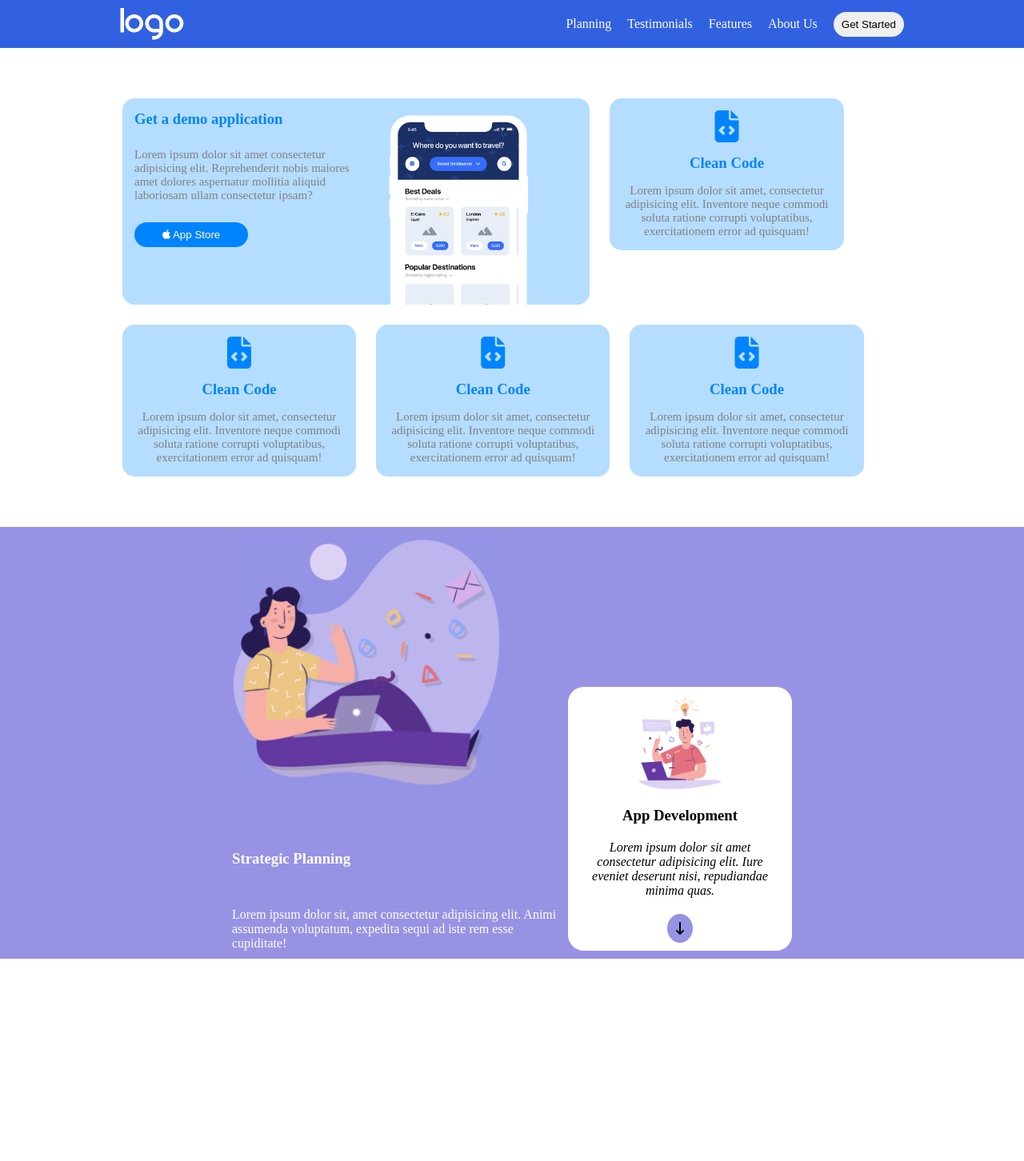
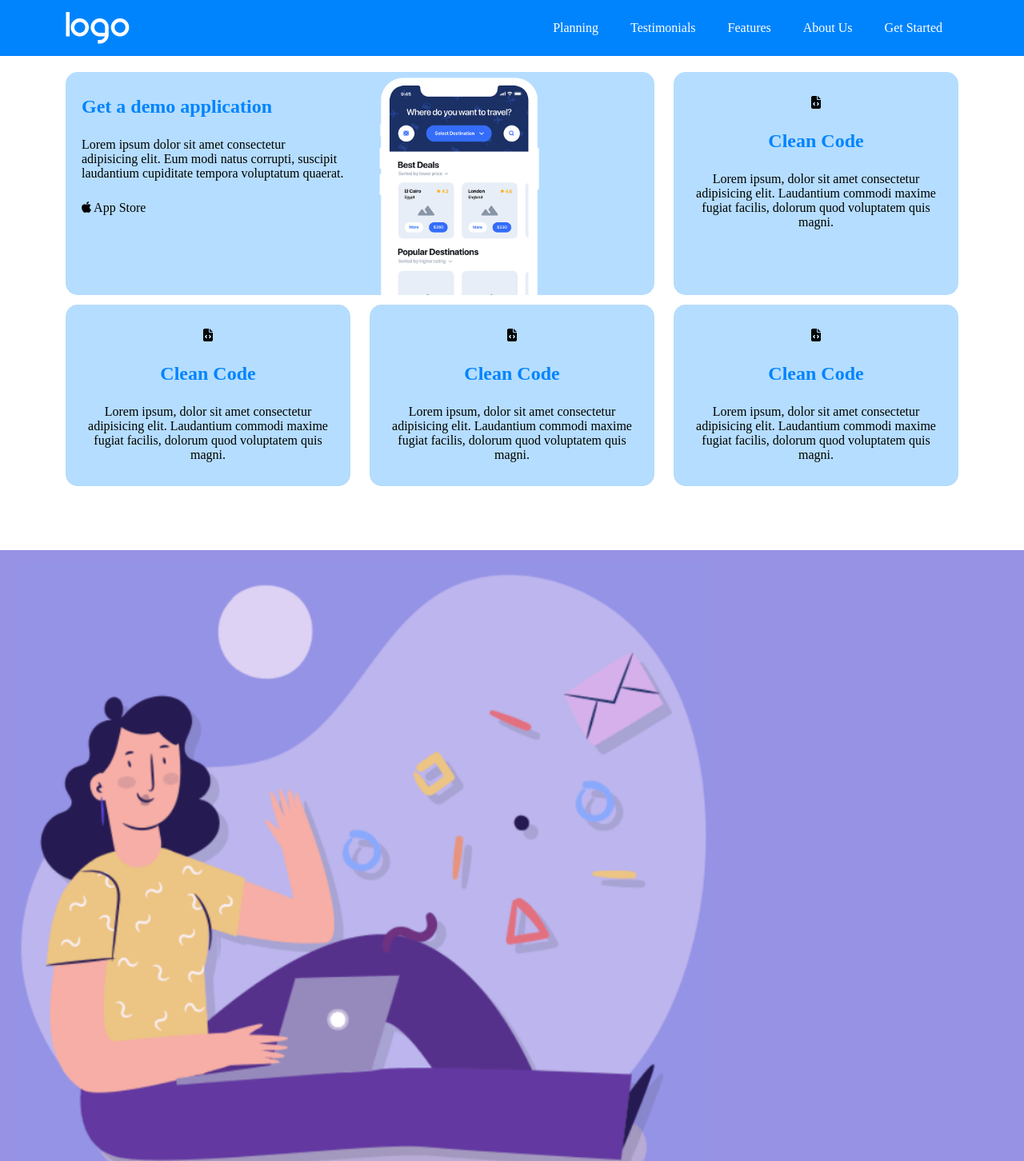
Before and after one commit to giannisaladino/htmlcss-responsive-layout, a plain HTML site: page index.html in a window 1280 px wide. Shown: the top 1452 px of the page at 80% size. Before the commit the page ends 1199 px from the top, so only its background shows below. Drawn offline with Linux system fonts and the light colour scheme.

Commit message:
FIXED:header-hero-planning-section

```diff
--- a/css/app.css
+++ b/css/app.css
@@ -1,10 +1,3 @@
-/* RESET */
-
-.body {
-    font-family: Georgia, 'Times New Roman', Times, serif;
-}
-
-
 * {
 	margin: 0;
 	padding: 0;
@@ -30,244 +23,194 @@ li {
     list-style: none;
 }
 
+.col-12 {
+    width: 100%;
+}
 
 /* LAYOUT */
 
 .container {
-	max-width: 1000px;
-	margin: 0 auto;
+    max-width: 1164px;
 }
 
-.container-sm {
-    max-width: 700px;
+.containers-sm {
+    max-width: 904px;
+}
+
+.container,
+.containers-sm {
     margin: 0 auto;
+    padding: 0 12px;
 }
 
 .row {
     display: flex;
     flex-wrap: wrap;
+    row-gap: 12px;
 }
 
-.col{
-	width: 100%;
+.row > * {
+    padding: 0 12px;
 }
 
-
-/* style */
-
-
 /* HEADER */
-
 .page-header {
-	background-color: rgb(49, 97, 224);
+    background-color: #0084FD;
     color: white;
+    padding: 15px 0 ;
 }
 
-.page-header .row {
+.nav {
     justify-content: space-between;
     align-items: center;
-	padding: 10px;
 }
 
-.page-header ul {
+.logo {
+    display: block;
+}
+
+.hamburger {
+    font-size: 24px;
+}
+
+.main-menu {
     display: none;
+}
+
+.menu-item a {
+    display: block;
+    padding: 0 20px;
+    line-height: 30px;
 }
 
 
 /* HERO */
 
-.hero .row {
-	padding: 13px;
-	gap: 25px;
+.hero {
+    padding: 20px 0;
 }
 
-.big-card {
-	background-color: #B5DDFF;
-	display: flex;
-	flex-wrap: wrap;
-	gap: 25px;
-	border-radius: 15px;
-	padding-top: 15px;
-	padding-left: 15px;
+/* CARD */
+
+[class^=col-] > .card {
+    height: 100%;
 }
 
-.big-card .col {
-	display: flex;
-	flex-direction: column;
-	align-items: flex-start;
-	gap: 25px;
+.feature-card {
+    background-color: #B5DDFF;
+    border-radius: 15px;
 }
 
-.col img {
-	width: 80%;
-}
-
-.card {
-	background-color: #B5DDFF;
-	border-radius: 15px;
-	display: flex;
-	flex-direction: column;
-	gap: 15px;
-	padding: 15px;
-	text-align: center;
-}
-
-.card i {
-	color: #0084FD;
-	font-size: 40px;
-}
-
-.card-title {
+.feature-title {
     color: #0084FD;
 }
 
-.card-description {
-	color: gray;
-	font-size: 15px;
+
+.feature-card .card-body {
+    display: flex;
+    flex-direction: column;
+    gap: 25px;
+    align-items: center;
+    text-align: center;
+    padding: 30px 20px;
+}
+
+.feature-card.card__landscape {
+    display: flex;
+    flex-wrap: wrap;
+}
+
+.feature-card.card__landscape .card-body {
+    text-align: left;
+    align-items: flex-start;
+}
+
+.feature-card .card-img img {
+    display: block;
+    margin: 0 auto;
+    width: 250px;
 }
 
 
-/* PLANNING */
+/* PLANNING-SECTION  */
+
+.planning {
+    margin-top: 60px;
+    background-color: #9792E4;
+    padding: 15px 10px;
+}
 
 .planning-card-violet {
     color: white;
-	display: flex;
-	flex-wrap: wrap;
-	justify-content: flex-start;
-	gap: 20px;
 }
 
+.planning-card-violet img {
+    width: 70%;
+    margin-bottom: 50px;
+}
 
 .planning-card-white {
     background-color: white;
     color: black;
-	border-radius: 20px;
-	display: flex;
-	flex-wrap: wrap;
-	justify-content: center;
+    border-radius: 15px;
     text-align: center;
-	gap: 20px;
+    padding: 15px 10px;
 }
 
-.arrow {
+.planning-card-white img {
+    width: 60%;
+}
+
+.planning-card-white h3 {
+    font-size: 25px;
+    margin-bottom: 20px;
+}
+
+.planning-card-white p {
+    margin-bottom: 20px;
+}
+
+.planning-card-white .arrow {
+    aspect-ratio: 1/1;
+    border-radius: 50%;
     background-color: #9792E4;
-	padding: 10px;
-	border-radius: 75%;
+    padding: 15px;
+}
+
+.planning-title {
+    margin-bottom: 30px;
+    font-size: 25px;
 }
 
 
-/* utilities */
+/* responsive */
 
-.margin-section {
-	margin-top: 50px;
+@media (min-width: 768px) {
+    .feature-card .card-img img {
+        margin: 0;
     }
 
-.flex {
+    .col-md-4 {
+        width: calc(4 * 100% / 12);
+    }
+
+    .col-md-8 {
+        width: calc(8 * 100% / 12);
+    }
+}
+
+@media (min-width: 992px) {
+    /* header */
+    .main-menu {
         display: flex;
     }
 
-.between {
-	justify-content: space-between;
+    .hamburger {
+        display: none;
     }
 
-.center {
-	justify-content: center;
-}
-
-.end {
-	justify-content: flex-end;
-}
-
-.column {
-	flex-direction: column;
-}
-
-.align-start {
-	align-items: flex-start;
-}
-
-.no-wrap {
-	flex-wrap: nowrap;
-}
-
-.gap {
-	gap: 25px;
-}
-
-.btn {
-	border: none;
-	border-radius: 999px;
-	padding: 8px 10px;
-}
-
-.blu-btn {
-	border: none;
-	border-radius: 999px;
-	padding: 8px 35px;
-	background-color: #0084FD;
-	color: white;
-}
-
-
-.bg-violet {
-	background-color: #9792E4;
-}
-
-.pd20 {
-	padding: 10px 20px;
-}
-
-/* responsive */
-
-@media (min-width: 500px) {
-	.col-8 {
-		width: 60%;
-	}
-
-	.col-4 {
-		width: 30%;
-	}
-
-}
-
-@media (min-width: 835px) {
-	.page-header .hamburger {
-		display: none;
-	}
-	.page-header ul {
-		display: flex;
-		gap: 20px;
-		align-items: baseline;
-	}
-
-	.big-card {
-		flex-wrap: nowrap;
-	}
-
-	.planning .container {
-		max-width: 700px;
-		margin: 0 auto;
-	}
-
-	.planning .col-60 {
-		width: 60%;
-	}
-
-	.planning .col-40 {
-		width: 40%;
-	}
-
-	.planning-card-violet {
-		flex-direction: column;
-		align-items: flex-start;
-		gap: 50px;
-	}
-
-	.planning-card-violet img {
-		margin-bottom: 30px;
-	}
-
-	.planning-card-white img {
+    /* hero */
+    .feature-card.card__landscape > * {
         width: 50%;
     }
 }
--- a/index.html
+++ b/index.html
@@ -10,92 +10,123 @@
 <body>
     <header class="page-header">
         <div class="container">
-            <div class="row">
-                <img src="./img/logo.png" alt="">
+            <nav class="row nav">
+                <div><img class="logo" src="./img/logo.png" alt=""></div>
+                <div>
                     <div class="hamburger">
                         <i class="fa-solid fa-bars"></i>
                     </div>
-                    <ul>
-                        <li>Planning</li>
-                        <li>Testimonials</li>
-                        <li>Features</li>
-                        <li>About Us</li>
-                        <li><button class="btn">Get Started</button></li>
+
+                    <ul class="main-menu">
+                        <li class="menu-item"><a href="#">Planning</a></li>
+                        <li class="menu-item"><a href="#">Testimonials</a></li>
+                        <li class="menu-item"><a href="#">Features</a></li>
+                        <li class="menu-item"><a href="#">About Us</a></li>
+                        <li class="menu-item"><a href="#">Get Started</a></li>
                     </ul>
                 </div>
+            </nav>
         </div>
     </header>
 
-    <section class="hero margin-section">
+    <main>
+        <section class="hero">
             <div class="container">
                 <div class="row">
-                <div class="col col-8">
-                    <div class="big-card">
-                        <div class="col">
-                            <h3 class="card-title">Get a demo application</h3>
-                            <p class="card-description">Lorem ipsum dolor sit amet consectetur adipisicing elit.
-                                    Reprehenderit nobis maiores amet dolores aspernatur mollitia aliquid laboriosam ullam consectetur ipsam?
+                    <div class="col-12 col-md-8">
+                        <div class="card feature-card card__landscape">
+                            <div class="card-body">
+                                <h2 class="feature-title">Get a demo application</h2>
+                                <p>
+                                    Lorem ipsum dolor sit amet consectetur adipisicing elit. Eum modi natus corrupti, suscipit laudantium cupiditate tempora voluptatum quaerat.
                                 </p>
-                            <button class="blu-btn"><i class="fa-brands fa-apple"></i> App Store</button>
+                                <a href="#">
+                                    <i class="fa-brands fa-apple"></i> App Store
+                                </a>
                             </div>
-                        <div class="col"><img src="./img/phone.png" alt=""></div>
+
+                            <div class="card-img">
+                                <img src="./img/phone.png" alt="">
                             </div>
                         </div>
-                <div class="col col-4">
-                    <div class="card">
-                        <div><i class="fa-solid fa-file-code"></i></div>
-                        <h3 class="card-title">Clean Code</h3>
-                        <p class="card-description">Lorem ipsum dolor sit amet, consectetur adipisicing elit. Inventore neque commodi soluta ratione corrupti voluptatibus, exercitationem error ad quisquam!</p>
+                    </div>
+                    <div class="col-12 col-md-4">
+                        <div class="card feature-card">
+                            <div class="card-body">
+                                <span class="feature-icon">
+                                    <i class="fa-solid fa-file-code"></i>
+                                </span>
+                                <h2 class="feature-title">Clean Code</h2>
+                                <p>
+                                    Lorem ipsum, dolor sit amet consectetur adipisicing elit. Laudantium commodi maxime fugiat facilis, dolorum quod voluptatem quis magni.
+                                </p>
                             </div>
                         </div>
-
-                <div class="col col-4">
-                    <div class="card">
-                        <div><i class="fa-solid fa-file-code"></i></div>
-                        <h3 class="card-title">Clean Code</h3>
-                        <p class="card-description">Lorem ipsum dolor sit amet, consectetur adipisicing elit. Inventore neque commodi soluta ratione corrupti voluptatibus, exercitationem error ad quisquam!</p>
+                    </div>
+                    <div class="col-12 col-md-4">
+                        <div class="card feature-card">
+                            <div class="card-body">
+                                <span class="feature-icon">
+                                    <i class="fa-solid fa-file-code"></i>
+                                </span>
+                                <h2 class="feature-title">Clean Code</h2>
+                                <p>
+                                    Lorem ipsum, dolor sit amet consectetur adipisicing elit. Laudantium commodi maxime fugiat facilis, dolorum quod voluptatem quis magni.
+                                </p>
                             </div>
                         </div>
-
-                <div class="col col-4">
-                    <div class="card">
-                        <div><i class="fa-solid fa-file-code"></i></div>
-                        <h3 class="card-title">Clean Code</h3>
-                        <p class="card-description">Lorem ipsum dolor sit amet, consectetur adipisicing elit. Inventore neque commodi soluta ratione corrupti voluptatibus, exercitationem error ad quisquam!</p>
+                    </div>
+                    <div class="col-12 col-md-4">
+                        <div class="card feature-card">
+                            <div class="card-body">
+                                <span class="feature-icon">
+                                    <i class="fa-solid fa-file-code"></i>
+                                </span>
+                                <h2 class="feature-title">Clean Code</h2>
+                                <p>
+                                    Lorem ipsum, dolor sit amet consectetur adipisicing elit. Laudantium commodi maxime fugiat facilis, dolorum quod voluptatem quis magni.
+                                </p>
                             </div>
                         </div>
-
-                <div class="col col-4">
-                    <div class="card">
-                        <div><i class="fa-solid fa-file-code"></i></div>
-                        <h3 class="card-title">Clean Code</h3>
-                        <p class="card-description">Lorem ipsum dolor sit amet, consectetur adipisicing elit. Inventore neque commodi soluta ratione corrupti voluptatibus, exercitationem error ad quisquam!</p>
+                    </div>
+                    <div class="col-12 col-md-4">
+                        <div class="card feature-card">
+                            <div class="card-body">
+                                <span class="feature-icon">
+                                    <i class="fa-solid fa-file-code"></i>
+                                </span>
+                                <h2 class="feature-title">Clean Code</h2>
+                                <p>
+                                    Lorem ipsum, dolor sit amet consectetur adipisicing elit. Laudantium commodi maxime fugiat facilis, dolorum quod voluptatem quis magni.
+                                </p>
+                            </div>
                         </div>
                     </div>
                 </div>
             </div>
         </section>
 
-    <section class="planning bg-violet margin-section pd20">
-        <div class="container ">
+        <section class="planning">
+            <div class="container-sm">
                 <div class="row">
-                <div class="col col-60">
+                    <div class="col-12">
                         <div class="planning-card-violet">
                             <img src="./img/planning1.png" alt="">
-                        <h3>Strategic Planning</h3>
-                        <p>Lorem ipsum dolor sit, amet consectetur adipisicing elit. Animi assumenda voluptatum, expedita sequi ad iste rem esse cupiditate!</p>
+                            <h3 class="planning-title">Strategic Planning</h3>
+                            <p>Lorem ipsum dolor sit amet consectetur adipisicing elit. Eos maiores, ad corporis omnis dolorum architecto debitis vero illo aliquam minima consectetur officia placeat voluptates exercitationem!</p>
                         </div>
                     </div>
-                <div class="col col-40 flex column end">
-                    <div class="planning-card-white pd20">
+                    <div class="col-12">
+                        <div class="planning-card-white">
                             <img src="./img/planning2.png" alt="">
                             <h3>App Development</h3>
-                        <p><em>Lorem ipsum dolor sit amet consectetur adipisicing elit. Iure eveniet deserunt nisi, repudiandae minima quas.</em></p>
-                        <i class="fa-solid fa-arrow-down-long arrow"></i>
+                            <p><em>Lorem, ipsum dolor sit amet consectetur adipisicing elit. Quia quidem asperiores iusto. Expedita dolore sunt modi quaerat laboriosam! Doloribus, ipsum.</em></p>
+                            <div><i class="fa-solid fa-arrow-down-long arrow"></i></div>
                         </div>
                     </div>
                 </div>
             </div>
         </section>
+    </main>
 </body>
 </html>
```
Also changed, not shown: 1 other file. Lines whose indentation alone changed are shown as unchanged.
